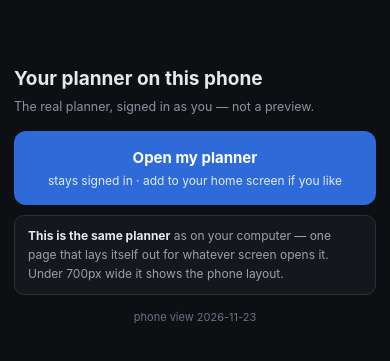
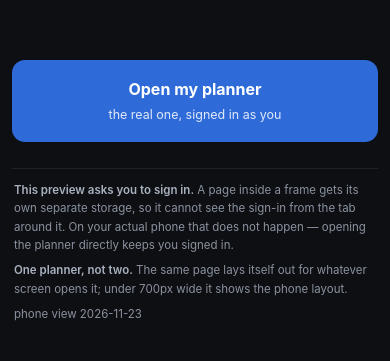
Before and after one commit to ultimateplanner2026/planner, a plain HTML site: page live/index.html in a window 390 px wide. Shown: the part 227-588 px from the top of the page. Drawn offline with Linux system fonts and the light colour scheme.

Commit message:
planner phone view: open the planner directly, no iframe

```diff
--- a/live/index.html
+++ b/live/index.html
@@ -3,23 +3,19 @@
 <meta name="viewport" content="width=device-width,initial-scale=1,viewport-fit=cover">
 <title>Planner - phone view</title>
 <!--
-  2026-11-23, operator: "fix the phone view link its not looking how I see it on
-  my phone".
+  2026-11-23, operator: "Now you have a lot of writing. Put that on the bottom.
+  Only thing I see is the drop down for depending on which phone."
 
-  MEASURED, not guessed. The old page put the planner in an IFRAME and sized it
-  to 412px. The LAYOUT was right - probing the iframe's own document returned
-  innerWidth 412, data-chrome "bottom", all four tabs. But it also returned
-  gated:true, so what it showed was the SIGN-IN WALL, never their planner.
+  So the page opens with the PICKER and the phone, nothing else. Every
+  explanation moved below the fold. Previously three paragraphs sat above the
+  thing they came to use.
 
-  Root cause: a framed document gets PARTITIONED STORAGE in current browsers, so
-  the planner inside the frame cannot see the localStorage key ("planner.auth")
-  that keeps them signed in on the top-level page. Same origin, different
-  storage bucket. No amount of sizing fixes that - it is not a layout bug.
-
-  So this page stops framing the planner. On a PHONE it sends them straight to
-  the real planner, top-level, where their sign-in works. On a COMPUTER it keeps
-  a phone-shaped frame ONLY as a preview, and says plainly that it will ask for
-  a sign-in because it is framed.
+  Earlier the same day: the page stopped FRAMING the planner on a phone.
+  MEASURED - probing the old iframe returned innerWidth 412, data-chrome
+  "bottom", all four tabs, and gated:TRUE. The layout was right; what it showed
+  was the SIGN-IN WALL. A framed document gets PARTITIONED STORAGE, so the
+  planner inside could not see the localStorage key (planner.auth) that keeps
+  them signed in on the top-level page. Same origin, different bucket.
 -->
 <style>
  *{box-sizing:border-box}
@@ -27,66 +23,48 @@
  body{margin:0;background:#0d0f13;color:#e6e8ec;
       font:14px/1.55 -apple-system,BlinkMacSystemFont,"Segoe UI",Roboto,sans-serif;
       display:flex;flex-direction:column;align-items:center;
-      padding:14px 14px calc(14px + env(safe-area-inset-bottom))}
- .wrap{width:100%;max-width:520px}
- h1{font-size:17px;margin:0 0 4px;font-weight:650}
- .sub{color:#8b929e;font-size:12.5px;margin:0 0 14px}
- .go{display:block;text-align:center;text-decoration:none;
-     background:#2f6bd8;color:#fff;font-weight:650;font-size:15px;
-     border-radius:12px;padding:15px 16px;margin:0 0 10px}
- .go small{display:block;font-weight:400;opacity:.85;font-size:12px;margin-top:3px}
- .alt{display:block;text-align:center;text-decoration:none;color:#9fb6e8;
-      border:1px solid #2b3039;border-radius:10px;padding:11px;font-size:13px;
-      margin:0 0 14px;background:#16181c}
- .why{border:1px solid #2b3039;background:#14171c;border-radius:10px;
-      padding:11px 13px;color:#9aa2ae;font-size:12px;margin:0 0 14px}
- .why b{color:#e6e8ec}
- .bar{display:flex;align-items:center;gap:8px;margin:0 0 10px;flex-wrap:wrap}
+      padding:12px 12px calc(12px + env(safe-area-inset-bottom))}
+ .wrap{width:100%;max-width:560px;display:flex;flex-direction:column;
+       align-items:center}
+
+ /* THE CONTROL COMES FIRST - it is the only thing they said they use */
+ .bar{display:flex;align-items:center;gap:8px;margin:0 0 12px;flex-wrap:wrap;
+      justify-content:center;width:100%}
  select{background:#16181c;border:1px solid #2b3039;color:#e6e8ec;
-        border-radius:8px;padding:8px 10px;font:inherit;font-size:12.5px}
+        border-radius:9px;padding:9px 12px;font:inherit;font-size:13.5px}
+ .open{text-decoration:none;color:#9fb6e8;border:1px solid #2b3039;
+       background:#16181c;border-radius:9px;padding:9px 12px;font-size:13px}
+
  .stage{display:flex;justify-content:center;width:100%}
  .phone{position:relative;border:10px solid #2b3039;border-radius:30px;
         background:#000;overflow:hidden;box-shadow:0 10px 32px rgba(0,0,0,.55);
         max-width:100%}
  .phone iframe{display:block;border:0;background:#16181c}
- .stamp{color:#6b7280;font-size:11px;text-align:center;margin:12px 0 0}
 
- /* ON A REAL PHONE: no frame, no preview, no explanation - just the way in.
-    Framing it here is what broke it, so the phone never sees an iframe. */
- .phoneonly{display:none}
+ /* EVERYTHING ELSE LIVES DOWN HERE */
+ .foot{width:100%;max-width:560px;margin:22px 0 0;color:#8b929e;font-size:11.5px;
+       line-height:1.6;border-top:1px solid #1e222a;padding:12px 2px 0}
+ .foot b{color:#aab2bf;font-weight:600}
+ .foot p{margin:0 0 7px}
+
+ /* ON A REAL PHONE: no frame, no picker - just the way in.
+    Framing it is what broke it, so a phone never gets an iframe at all. */
+ .go{display:none}
  @media (max-width:560px){
-   .phoneonly{display:block}
-   .deskonly{display:none !important}
    body{justify-content:center}
-   h1{font-size:19px}
+   .bar,.stage{display:none}
+   .go{display:block;width:100%;text-align:center;text-decoration:none;
+       background:#2f6bd8;color:#fff;font-weight:650;font-size:16px;
+       border-radius:13px;padding:17px 16px}
+   .go small{display:block;font-weight:400;opacity:.85;font-size:12.5px;
+             margin-top:4px}
+   .foot{margin-top:26px}
  }
 </style></head><body>
 <div class="wrap">
 
-  <h1>Your planner on this phone</h1>
-  <p class="sub">The real planner, signed in as you &mdash; not a preview.</p>
-
   <a class="go" href="../">Open my planner
-    <small>stays signed in &middot; add to your home screen if you like</small></a>
-
-  <div class="phoneonly">
-    <div class="why">
-      <b>This is the same planner</b> as on your computer &mdash; one page that
-      lays itself out for whatever screen opens it. Under 700px wide it shows
-      the phone layout.
-    </div>
-  </div>
-
-  <div class="deskonly">
-    <a class="alt" href="../" target="_blank" rel="noopener">open the planner full size &rarr;</a>
-
-    <div class="why">
-      <b>Below is a preview at phone size</b>, for checking layout from a
-      computer. It will ask you to sign in: a page inside a frame gets its own
-      separate storage, so it cannot see the sign-in from the tab around it.
-      <b>On your actual phone that does not happen</b> &mdash; the button above
-      opens the planner directly and your sign-in carries over.
-    </div>
+    <small>the real one, signed in as you</small></a>
 
   <div class="bar">
     <select id="size" aria-label="Phone size">
@@ -96,24 +74,30 @@
       <option value="360x640">Small &middot; 360&times;640</option>
       <option value="393x852">iPhone 15 &middot; 393&times;852</option>
     </select>
+    <a class="open" href="../" target="_blank" rel="noopener">open full size &rarr;</a>
   </div>
 
   <div class="stage"><div class="phone" id="ph">
     <iframe id="fr" title="Planner preview at phone size"></iframe>
   </div></div>
+
+  <div class="foot">
+    <p><b>This preview asks you to sign in.</b> A page inside a frame gets its
+    own separate storage, so it cannot see the sign-in from the tab around it.
+    On your actual phone that does not happen &mdash; opening the planner
+    directly keeps you signed in.</p>
+    <p><b>One planner, not two.</b> The same page lays itself out for whatever
+    screen opens it; under 700px wide it shows the phone layout.</p>
+    <p>phone view 2026-11-23</p>
   </div>
-
-  <p class="stamp" id="stamp">phone view 2026-11-23</p>
 </div>
 
 <script>
 (function(){
-  var small = window.matchMedia('(max-width:560px)').matches;
-
-  /* The iframe is a DESKTOP-ONLY preview. On a phone it is never created at
-     all - not merely hidden - so a real phone can never land in the framed,
-     storage-partitioned copy that caused this bug. */
-  if (small) return;
+  /* The iframe is a DESKTOP-ONLY preview. On a phone it is never created -
+     not merely hidden - so a real phone can never land in the framed,
+     storage-partitioned copy that caused the original bug. */
+  if (window.matchMedia('(max-width:560px)').matches) return;
 
   var fr=document.getElementById('fr'), ph=document.getElementById('ph'),
       sel=document.getElementById('size');
@@ -123,7 +107,7 @@
   function apply(){
     var p=(sel.value||'412x776').split('x');
     var w=parseInt(p[0],10)||412, h=parseInt(p[1],10)||776;
-    var room=Math.max(320, window.innerHeight-120);
+    var room=Math.max(320, window.innerHeight-150);
     if (h>room) h=room;
     fr.style.width=w+'px'; fr.style.height=h+'px';
     ph.style.width='auto';
```
Lines whose indentation alone changed are shown as unchanged.
